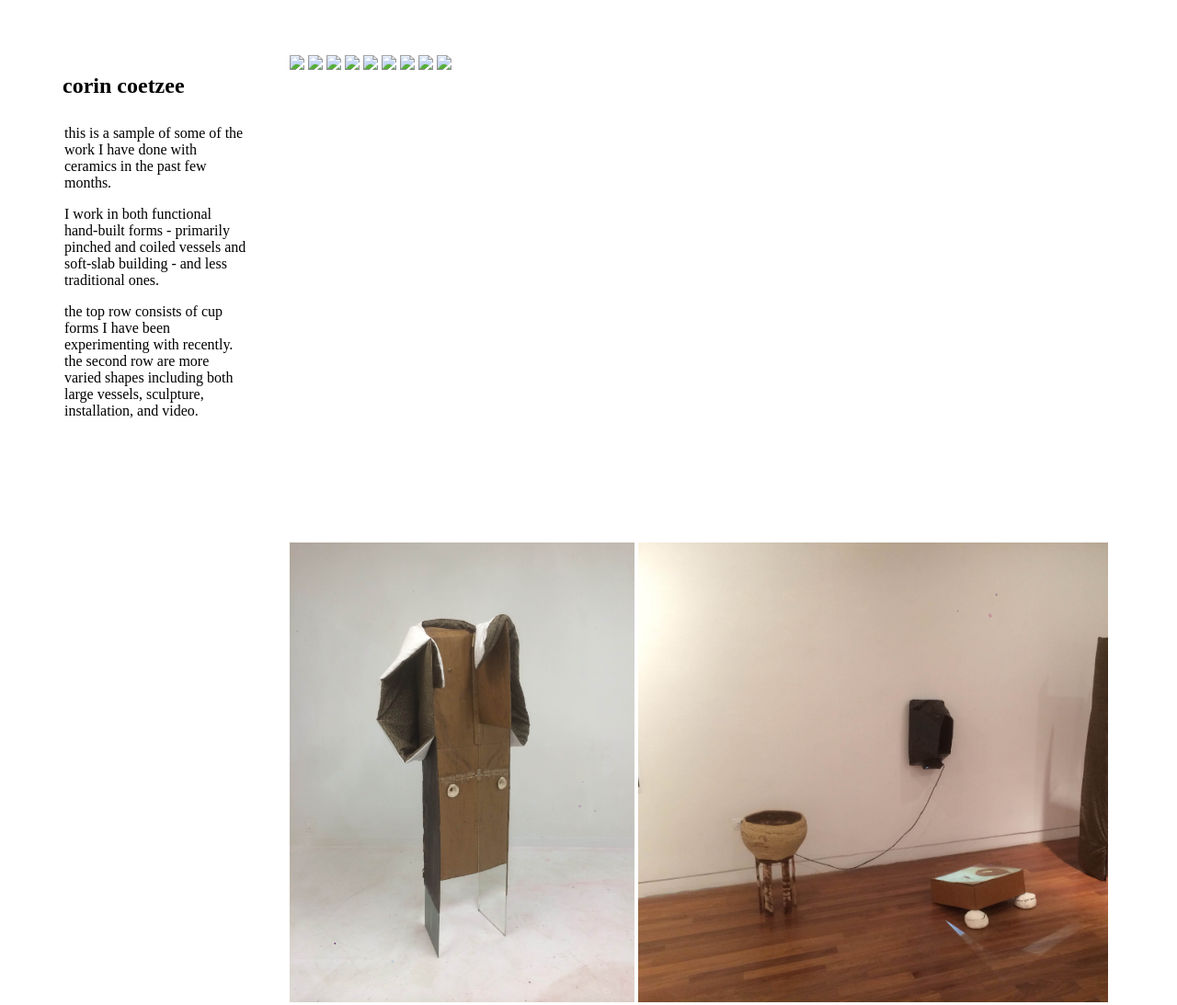
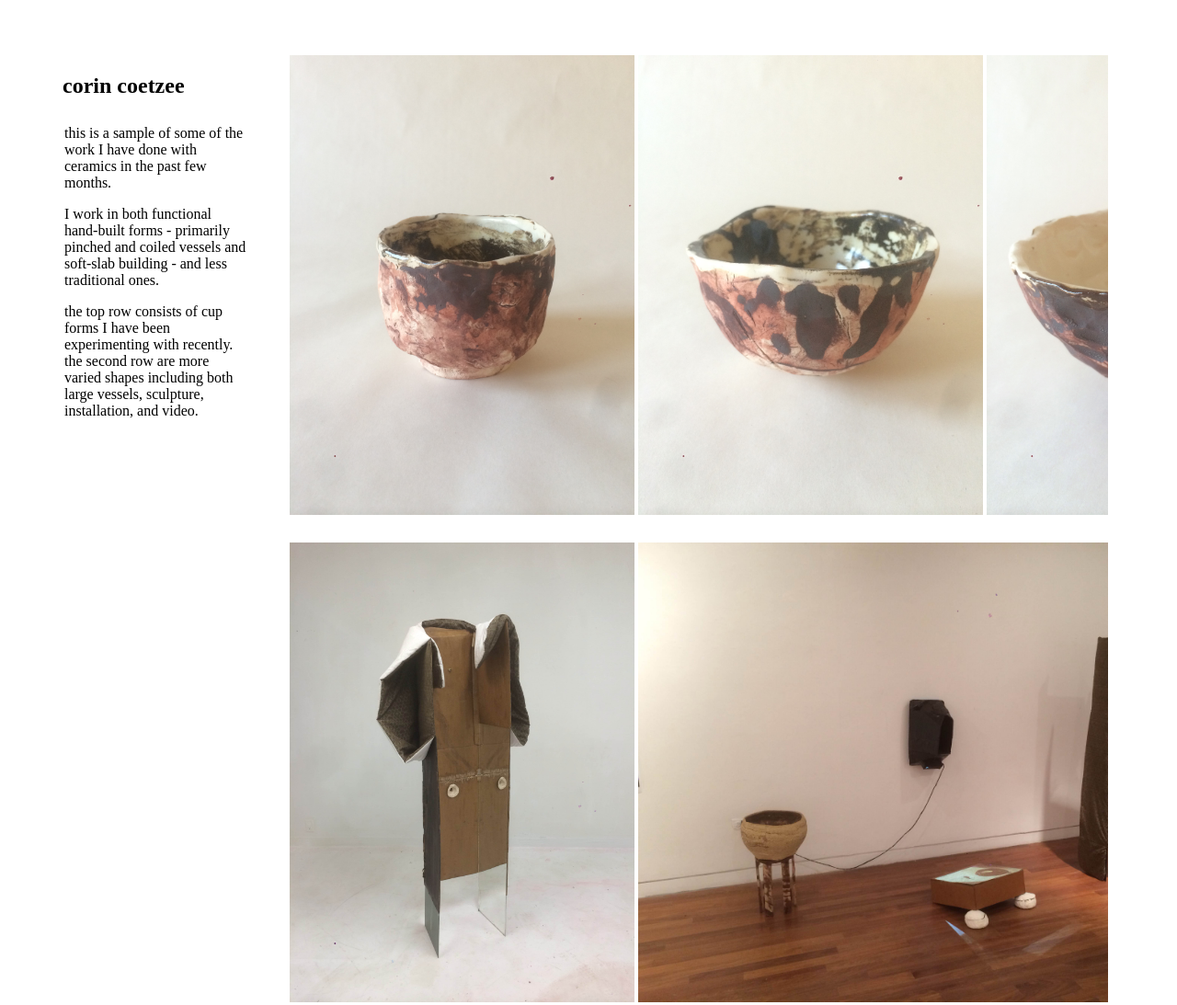
Before and after one commit to flannelcat/corincoetzee, a plain HTML site: page index.htm in a window 1280 px wide. Shown: the top 1093 px of the page at 92% size. Drawn offline with Linux system fonts and the light colour scheme; the site is published under a folder, as on GitHub Pages, so addresses that start at the root find nothing.

Commit message:
got rid of / before cups

```diff
--- a/index.htm
+++ b/index.htm
@@ -19,15 +19,15 @@
 		</div>
 		<div id="images">
 			<div id="cups">
-				<img src="/cups/IMG_5174.jpg">
-				<img src="/cups/IMG_5179.jpg">
-				<img src="/cups/IMG_5183.jpg">
-				<img src="/cups/IMG_5183.jpg">
-				<img src="/cups/IMG_5196.jpg">
-				<img src="/cups/IMG_5201.jpg">
-				<img src="/cups/IMG_5203.jpg">
-				<img src="/cups/IMG_5213.jpg">
-				<img src="/cups/IMG_5214.jpg">
+				<img src="cups/IMG_5174.jpg">
+				<img src="cups/IMG_5179.jpg">
+				<img src="cups/IMG_5183.jpg">
+				<img src="cups/IMG_5183.jpg">
+				<img src="cups/IMG_5196.jpg">
+				<img src="cups/IMG_5201.jpg">
+				<img src="cups/IMG_5203.jpg">
+				<img src="cups/IMG_5213.jpg">
+				<img src="cups/IMG_5214.jpg">
 			</div>
 			<div id="bigger">
 				<img src="bigger/untitled.jpg">
```
